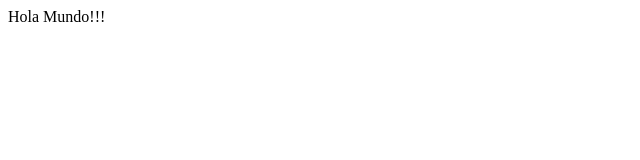
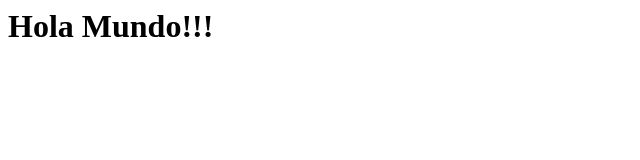
Before and after one commit to nubfragger/testgithubpages, a plain HTML site: page index.html in a window 1280 px wide. Shown: the whole page, without its empty margins (0-640 px from the left). Drawn offline with Linux system fonts and the light colour scheme.

Commit message:
Update index.html

```diff
--- a/index.html
+++ b/index.html
@@ -2,6 +2,6 @@
 <head>
 </head>
 <body>
-<p>Hola Mundo!!!<p>
+<h1>Hola Mundo!!!</h1>
 </body>
 </html>
```
